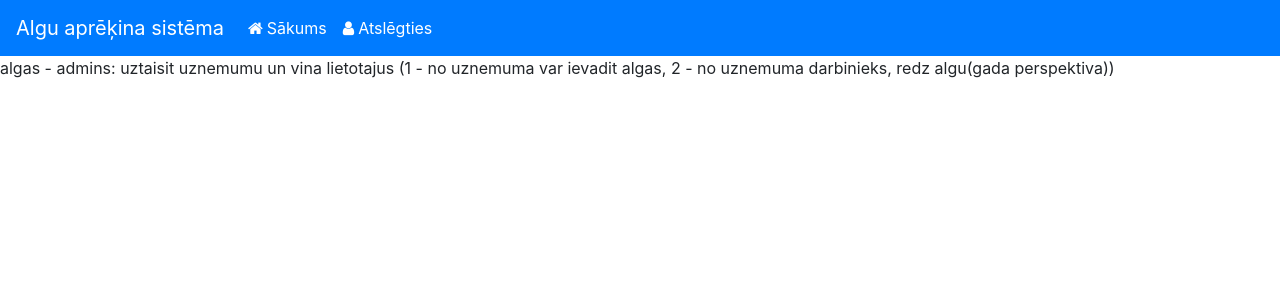
After one commit to undinek/CMS_Algas, a PHP site: page /CMS_Algas/dashboard-view.php in a window 1280 px wide. The commit adds this page. Shown: the top 300 px of the page. Run offline with PHP 8.4, Linux system fonts and the light colour scheme; the visitor is signed in with stand-in values (Sample User, id 1); some libraries are stand-ins or nearby versions.

Commit message:
Added dashboard page & logout works

```diff
--- /dev/null
+++ b/Faili/dashboard-view.php
@@ -0,0 +1,9 @@
+<?php include_once("./templates/header.php"); ?>
+
+<?php if (isset($_SESSION['isLoggedIn']) && $_SESSION['isLoggedIn'] == true): ?>
+
+    <p> algas - admins: uztaisit uznemumu un vina lietotajus (1 - no uznemuma var ievadit algas, 2 - no uznemuma darbinieks, redz algu(gada perspektiva)) </p>
+
+<?php else : ?>
+      <?php header("Location: http://localhost/CMS_Algas/Faili"); ?>
+<?php endif; ?>
--- a/Faili/database/constants.php
+++ b/Faili/database/constants.php
@@ -5,5 +5,6 @@ define("USER", "root");
 define("PASS", "");
 define("DB","algu_sistema");
 
-define("DOMAIN","http://localhost/algusistema");
+// Nomainīj uz repo ceļu
+define("DOMAIN","http://localhost/CMS_Algas/Faili");
  ?>
--- a/Faili/includes/process.php
+++ b/Faili/includes/process.php
@@ -1,6 +1,8 @@
 <?php
 include_once("../database/constants.php");
 include_once("user.php");
+// Nevarēja ielogoties bez šī
+header('Access-Control-Allow-Origin: *');
 
 //For registration procesing
 if (isset($_POST["username"]) AND isset($_POST["email"])) {
--- a/Faili/includes/user.php
+++ b/Faili/includes/user.php
@@ -58,6 +58,8 @@ class User
     }else {
       $row = $result->fetch_assoc();
       if (password_verify($password,$row["password"])) {
+
+        $_SESSION["isLoggedIn"] = true;
         $_SESSION["userid"] = $row["id"];
         $_SESSION["username"] = $row["username"];
         $_SESSION["last_login"] = $row["last_login"];
--- a/Faili/index.php
+++ b/Faili/index.php
@@ -4,6 +4,7 @@ include_once("./database/constants.php");
 //     header("location:".DOMAIN."/dashboard.php");
 // }
 ?>
+
 <!DOCTYPE html>
 <html lang="en" dir="ltr">
 
@@ -28,11 +29,6 @@ include_once("./database/constants.php");
 </head>
 
 <body>
-
-    <?php
-      // Navbar
-      include_once("./templates/header.php");
-      ?>
     <br><br>
     <div class="container">
         <?php
--- a/Faili/js/main.js
+++ b/Faili/js/main.js
@@ -1,5 +1,5 @@
 $(document).ready(function() {
-  var DOMAIN = "http://localhost/algusistema";
+  var DOMAIN = "http://localhost/CMS_Algas/Faili";
   $("#register_form").on("submit", function() {
     var status = false;
     var username = $("#username");
@@ -134,7 +134,7 @@ $(document).ready(function() {
             );
           } else {
             console.log(data);
-            alert("Esat veiksmigi pieslēdzies");
+            window.location.href = encodeURI( DOMAIN + "/dashboard-view.php");
           }
         }
       });
--- /dev/null
+++ b/Faili/logout.php
@@ -0,0 +1,6 @@
+<?php
+session_start();
+session_unset();
+session_destroy();
+$_SESSION = array();
+header("Location: http://localhost/CMS_Algas/Faili");
--- a/Faili/templates/header.php
+++ b/Faili/templates/header.php
@@ -1,3 +1,28 @@
+<?php session_start(); ?>
+<!DOCTYPE html>
+<html lang="en" dir="ltr">
+
+<head>
+    <meta charset="utf-8">
+    <meta name="viewport" content="width=device-width, initial-scale=1, shrink-to-fit=no">
+    <title>Algu aprēķina sistēma</title>
+    <script src="https://code.jquery.com/jquery-3.3.1.js"
+        integrity="sha256-2Kok7MbOyxpgUVvAk/HJ2jigOSYS2auK4Pfzbm7uH60=" crossorigin="anonymous"></script>
+    <script src="https://cdnjs.cloudflare.com/ajax/libs/popper.js/1.12.9/umd/popper.min.js"
+        integrity="sha384-ApNbgh9B+Y1QKtv3Rn7W3mgPxhU9K/ScQsAP7hUibX39j7fakFPskvXusvfa0b4Q" crossorigin="anonymous">
+    </script>
+    <script src="https://maxcdn.bootstrapcdn.com/bootstrap/4.0.0/js/bootstrap.min.js"
+        integrity="sha384-JZR6Spejh4U02d8jOt6vLEHfe/JQGiRRSQQxSfFWpi1MquVdAyjUar5+76PVCmYl" crossorigin="anonymous">
+    </script>
+    <link rel="stylesheet" href="https://maxcdn.bootstrapcdn.com/bootstrap/4.0.0/css/bootstrap.min.css"
+        integrity="sha384-Gn5384xqQ1aoWXA+058RXPxPg6fy4IWvTNh0E263XmFcJlSAwiGgFAW/dAiS6JXm" crossorigin="anonymous">
+    <link href="https://stackpath.bootstrapcdn.com/font-awesome/4.7.0/css/font-awesome.min.css" rel="stylesheet"
+        integrity="sha384-wvfXpqpZZVQGK6TAh5PVlGOfQNHSoD2xbE+QkPxCAFlNEevoEH3Sl0sibVcOQVnN" crossorigin="anonymous">
+    <link rel="stylesheet" href="./includes/style.css">
+    <script type="text/javascript" src="./js/main.js"></script>
+</head>
+
+<body>
 <nav class="navbar navbar-expand-lg navbar-dark bg-primary">
     <a class="navbar-brand" href="#">Algu aprēķina sistēma</a>
     <button class="navbar-toggler" type="button" data-toggle="collapse" data-target="#navbarNav"
```
